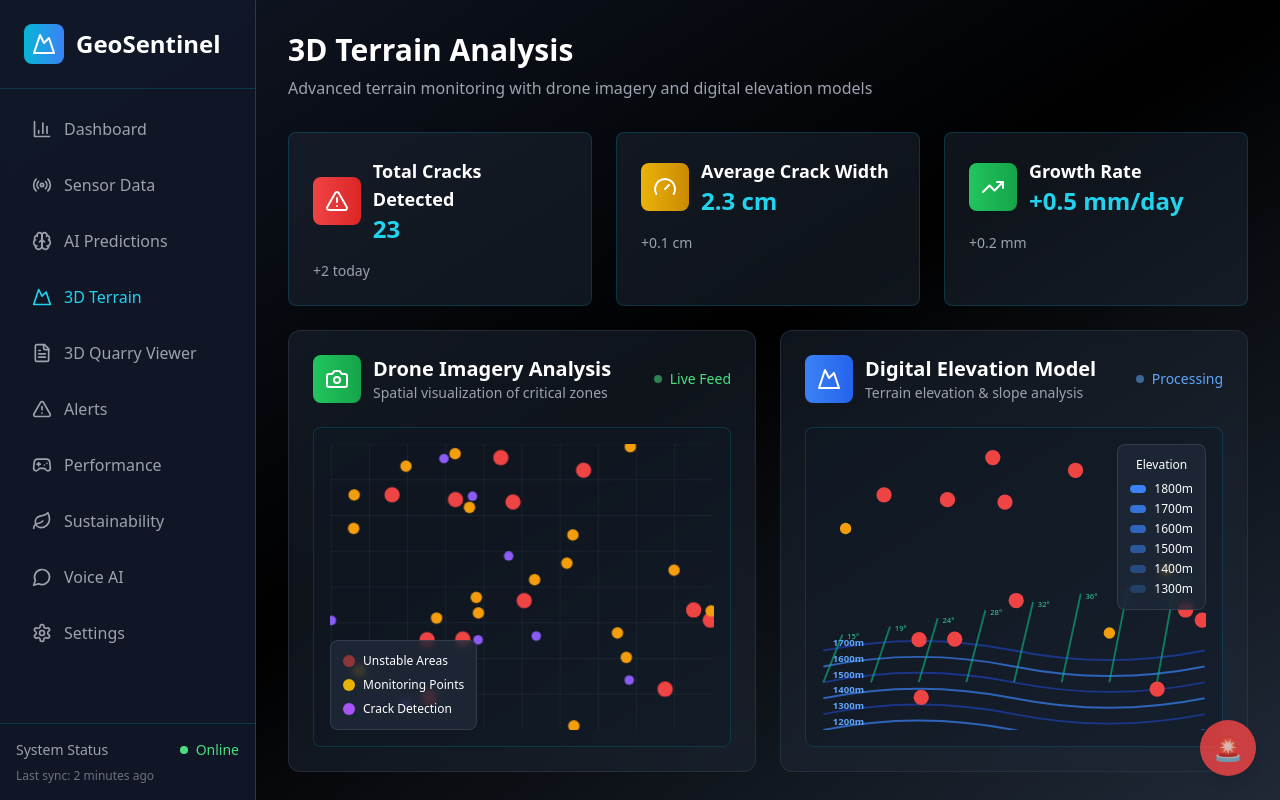
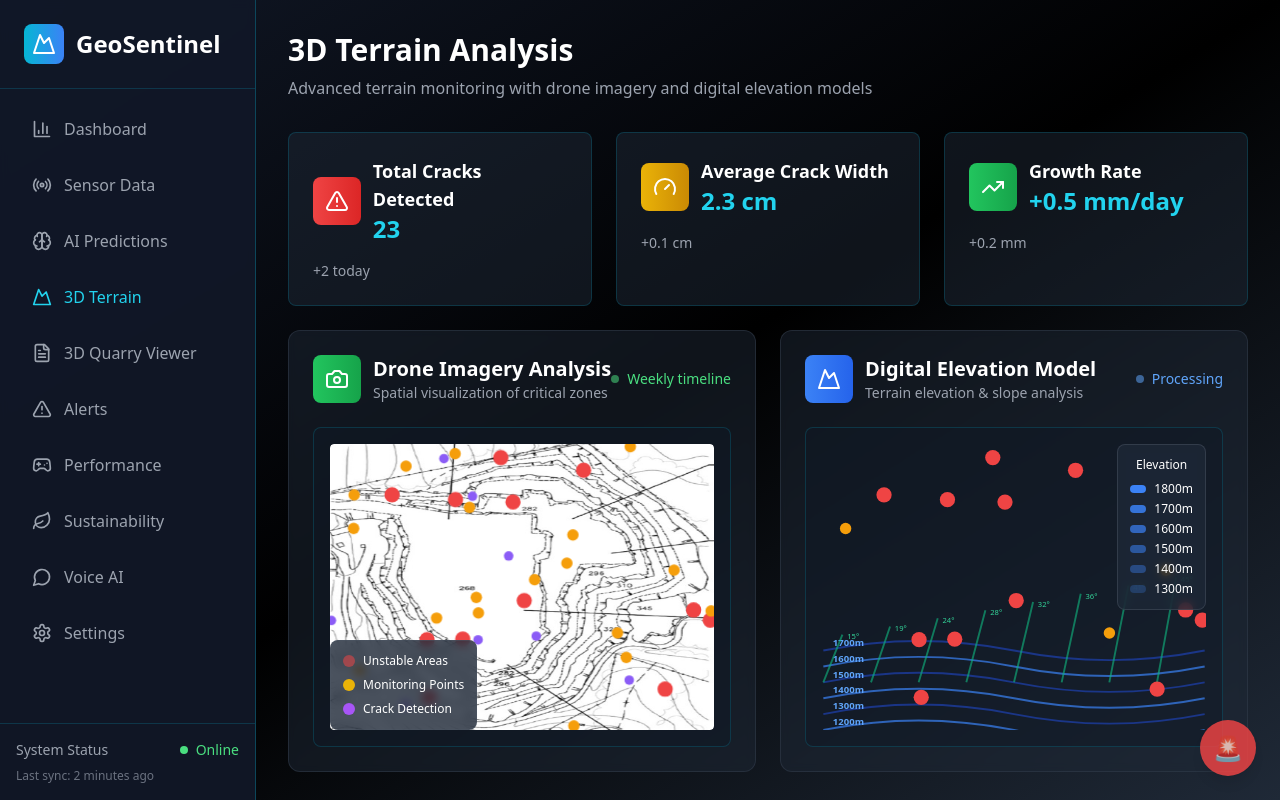
Before and after one commit to nes268/GeoSentinel, a React (Vite) app: page / in a window 1280 px wide. Both pictures are taken after a click on the button "3D Terrain". Built offline with nearby package versions, Linux system fonts and the light colour scheme.

Commit message:
Updated 3DTerrain

```diff
--- a/src/components/Terrain3D.tsx
+++ b/src/components/Terrain3D.tsx
@@ -215,39 +215,21 @@ const Terrain3D: React.FC = () => {
             </div>
             <div className="flex items-center space-x-2 text-green-400">
               <div className="w-2 h-2 bg-green-400 rounded-full animate-pulse"></div>
-              <span className="text-sm font-medium">Live Feed</span>
+              <span className="text-sm font-medium">Weekly timeline</span>
             </div>
           </div>
 
           {/* Drone Imagery Visualization */}
-          <div className="relative h-80 bg-gray-900/50 rounded-lg border border-cyan-500/20 p-4">
-            <svg className="w-full h-full" viewBox="0 0 400 300">
-              {/* Background Grid */}
-              {Array.from({ length: 8 }, (_, i) => (
-                <line
-                  key={`h-${i}`}
-                  x1="0"
-                  y1={i * 37.5}
-                  x2="400"
-                  y2={i * 37.5}
-                  stroke="#374151"
-                  strokeWidth="1"
-                  opacity="0.3"
+          <div className="relative h-80 bg-gray-900/50 rounded-lg border border-cyan-500/20 p-4 overflow-hidden">
+            <div className="relative w-full h-full rounded overflow-hidden">
+              <img
+                src="./src/components/droneimage.jpg"
+                alt="Drone imagery analysis"
+                className="w-full h-full object-fill rounded"
               />
-              ))}
-              {Array.from({ length: 10 }, (_, i) => (
-                <line
-                  key={`v-${i}`}
-                  x1={i * 40}
-                  y1="0"
-                  x2={i * 40}
-                  y2="300"
-                  stroke="#374151"
-                  strokeWidth="1"
-                  opacity="0.3"
-                />
-              ))}
 
+              {/* Terrain Points Overlay */}
+              <svg className="absolute inset-0 w-full h-full" viewBox="0 0 400 300">
                 {/* Terrain Points */}
                 {terrainPoints.map((point, index) => (
                   <g key={index}>
@@ -276,6 +258,7 @@ const Terrain3D: React.FC = () => {
                   </g>
                 ))}
               </svg>
+            </div>
 
             {/* Legend */}
             <div className="absolute bottom-4 left-4 bg-gray-800/80 backdrop-blur-sm rounded-lg p-3 border border-gray-600/50">
```
Also changed, not shown: .bolt/config.json (deleted), src/components/droneimage.jpg (added), 1 other file (tests, documents, lock files or other folders). Lines whose indentation alone changed are shown as unchanged.
